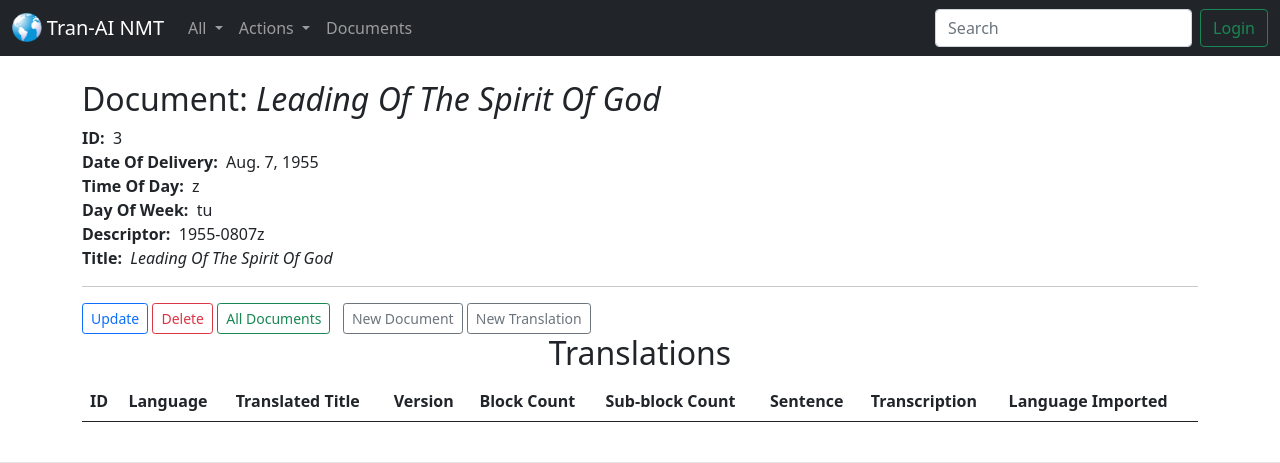
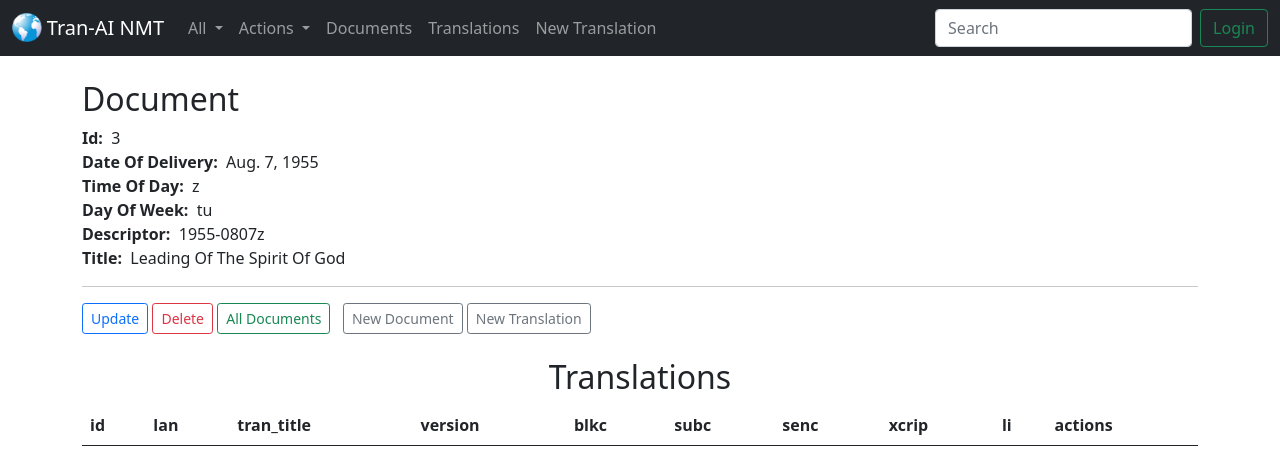
Before and after one commit to ultimitech/tranai_site3, a Django app: page /documents/3/ in a window 1280 px wide. Shown: the top 463 px of the page. Run offline with Django 3.2, Linux system fonts and the light colour scheme; data comes from the database, SQL or seed files in the repository; both versions use the stored data as it was after the commit; lists and menus that the app fills with data are empty.

Commit message:
21-0712y

```diff
--- a/tranai/templates/tranai/navbar.html
+++ b/tranai/templates/tranai/navbar.html
@@ -28,6 +28,7 @@
           <ul class="dropdown-menu" aria-labelledby="navbarDropdown">
             <li><a class="dropdown-item" href="{% url 'create-document' %}">New Document</a></li>
             <li><a class="dropdown-item" href="{% url 'create-document' %}">New User</a></li>
+            <li><a class="dropdown-item" href="{% url 'create-translation' %}">New Translation</a></li>
             <li><hr class="dropdown-divider"></li>
             <li><a class="dropdown-item" href="#">Help</a></li>
           </ul>
@@ -41,6 +42,12 @@
         <li class="nav-item">
           <a class="nav-link" href="{% url 'index-documents' %}">Documents</a>
         </li>
+        <li class="nav-item">
+          <a class="nav-link" href="{% url 'index-translations' %}">Translations</a>
+        </li>
+        <li class="nav-item">
+          <a class="nav-link" href="{% url 'create-translation' %}">New Translation</a>
+        </li>
       </ul>
       <form class="d-flex">
         <input class="form-control me-2" type="search" placeholder="Search" aria-label="Search">
--- a/tranai/templates/tranai/show_document.html
+++ b/tranai/templates/tranai/show_document.html
@@ -2,14 +2,16 @@
 
 {% block content %}
 <!-- <center> -->
-  <h2>Document: <i>{{ document }}</i></h2>
+  <!-- <h2>Document: <i>{{ document }}</i></h2> -->
+  <h2>Document</h2>
   <!-- <br> -->
-  <strong>ID:</strong>&nbsp;&nbsp;{{ document.id }}<br>
+  <strong>Id:</strong>&nbsp;&nbsp;{{ document.id }}<br>
   <strong>Date Of Delivery:</strong>&nbsp;&nbsp;{{ document.dod }}<br>
   <strong>Time Of Day:</strong>&nbsp;&nbsp;{{ document.tod }}<br>
   <strong>Day Of Week:</strong>&nbsp;&nbsp;{{ document.dow }}<br>
   <strong>Descriptor:</strong>&nbsp;&nbsp;{{ document.descriptor }}<br>
-  <strong>Title:</strong>&nbsp;&nbsp;<i>{{ document.title }}</i><br>
+  <!-- <strong>Title:</strong>&nbsp;&nbsp;<i>{{ document.title }}</i><br> -->
+  <strong>Title:</strong>&nbsp;&nbsp;{{ document.title }}<br>
   <!-- </center> -->
   <hr>
   <a class="btn btn-outline-primary btn-sm" href="{% url 'update-document' document.id %}">Update</a>
@@ -17,27 +19,28 @@
   <a class="btn btn-outline-success btn-sm" href="{% url 'index-documents' %}">All Documents</a>
   &nbsp;
   <a class="btn btn-outline-secondary btn-sm" href="{% url 'create-document' %}">New Document</a>
-  <a class="btn btn-outline-secondary btn-sm" href="{% url 'create-document' %}">New Translation</a><br>
+  <a class="btn btn-outline-secondary btn-sm" href="{% url 'create-document-translation' document.id %}">New Translation</a><br><br>
   <center><h2>Translations</h2></center>
   <table class="table table-hover">
     <thead>
       <tr>
-        <th scope="col">ID</th>
-        <th scope="col">Language</th>
-        <th scope="col">Translated Title</th>
-        <th scope="col">Version</th>
-        <th scope="col">Block Count</th>
-        <th scope="col">Sub-block Count</th>
-        <th scope="col">Sentence</th>
-        <th scope="col">Transcription</th>
-        <th scope="col">Language Imported</th>
+        <th scope="col">id</th>
+        <th scope="col">lan</th>
+        <th scope="col">tran_title</th>
+        <th scope="col">version</th>
+        <th scope="col">blkc</th>
+        <th scope="col">subc</th>
+        <th scope="col">senc</th>
+        <th scope="col">xcrip</th>
+        <th scope="col">li</th>
+        <th scope="col">actions</th>
       </tr>
     </thead>
     <tbody>
   {% for translation in document.translations.all %}
       <tr>
-        <th scope="row"><a href="{% url 'show-document' translation.id %}">{{ translation.id }}</a></th>
-        <td>{{ translation.id }}</td>
+        <th scope="row"><a href="{% url 'show-document-translation' document.id translation.id %}">{{ translation.id }}</a></th>
+        <!-- <td>{{ translation.id }}</td> -->
         <td>{{ translation.lan }}</td>
         <td>{{ translation.tran_title }}</td>
         <td>{{ translation.version }}</td>
@@ -46,7 +49,7 @@
         <td>{{ translation.senc }}</td>
         <td>{{ translation.xcrip }}</td>
         <td>{{ translation.li }}</td>
-        <td>actions</td>
+        <td>Update Delete</td>
       </tr>
   {% endfor %}
     </tbody>
--- a/tranai/urls.py
+++ b/tranai/urls.py
@@ -15,22 +15,31 @@ documents_router.register(r'translations', TranslationViewSet, basename='transla
 urlpatterns = [
     path('', views.home, name='home'),
     path('<int:year>/<str:month>/', views.home, name='home'),
-    path('translations', views.all_translations, name='list-translations'),
+    # path('translations', views.all_translations, name='list-translations'),
     # path('new_document', views.create_document, name='create-document'),
     path('create_document', views.create_document, name='create-document'),
+    path('documents/<document_id>/translations/new', views.create_document_translation, name='create-document-translation'),
+    path('create_translation', views.create_translation, name='create-translation'),
     # path('documents/create', views.create_document, name='create-document'),
     # path('index_documents', views.index_documents, name='index-documents'),
     path('documents/', views.index_documents, name='index-documents'),
+    path('translations/', views.index_translations, name='index-translations'),
     # path('show_document/<document_id>', views.show_document, name='show-document'),
     path('documents/<document_id>/', views.show_document, name='show-document'),
+    # path('documents/<document_id>/', views.show_translation, name='show-translation'),
+    # path('translations/<translation_id>/', views.show_translation, name='show-translation'),
     # path('documents/<document_id>/update', views.update_document, name='update-document'),
     path('documents/<document_id>', views.update_document, name='update-document'),
     path('documents/<document_id>', views.destroy_document, name='destroy-document'),
     path('delete_document/<document_id>', views.delete_document, name='delete-document'),
     path('update_document/<document_id>', views.update_document, name='update-document'),
+
+
+    path('documents/<document_id>/translations/', views.show_document_translations, name='show-document-translations'),
+    path('documents/<document_id>/translations/<translation_id>/', views.show_document_translation, name='show-document-translation'),
     # path('documents/<document_id>/translations/<translation_id>', views.show_translation, name='show-translation'),
-    re_path(r'^', include(router.urls)),
-    re_path(r'^', include(documents_router.urls)),
+    # re_path(r'^', include(router.urls)),
+    # re_path(r'^', include(documents_router.urls)),
 ] + static(settings.STATIC_URL, document_root=settings.STATIC_ROOT)
 # urlpatterns = patterns('',
 #     url(r'^', include(router.urls)),
--- a/tranai/views.py
+++ b/tranai/views.py
@@ -5,7 +5,7 @@ from datetime import datetime
 from django.http import HttpResponseRedirect, HttpResponse
 from django.contrib import messages
 from .models import Translation, Document, TranslationSerializer
-from .forms import DocumentForm
+from .forms import DocumentForm, TranslationForm
 from rest_framework import viewsets
 # import sys
 
@@ -25,10 +25,33 @@ class TranslationViewSet(viewsets.ModelViewSet):
     # return Translation.objects.filter(translation=self.kwargs['translation_pk'])
     return Translation.objects.filter(translation=self.kwargs['pk'])
 
-def show_translation(request, document_id, translation_id):
+# def show_translation(request, document_id, translation_id):
+#   document = Document.objects.get(pk=document_id)
+#   translation = Translation.objects.get(pk=translation_id)
+#   return render(request, 'tranai/show_translation.html', {'document': document, 'translation': translation})
+
+# def show_translation(request, translation_id):
+#   translation = Translation.objects.get(pk=translation_id)
+
+def show_document_translation(request, document_id, translation_id):
+  # return redirect('/')
+  # return HttpResponse("<a class='dropdown-item' href='#'>Translations</a>")
+  # return redirect('show')
   document = Document.objects.get(pk=document_id)
   translation = Translation.objects.get(pk=translation_id)
-  return render(request, 'tranai/show_translation.html', {'document': document, 'translation': translation})
+  return render(request, 'tranai/show_document_translation.html', {'document': document, 'translation': translation})
+
+def show_document_translations(request, document_id):
+  document = Document.objects.get(pk=document_id)
+  translations = document.translations.all
+  # return redirect('/')
+  return render(request, 'tranai/show_document.html', {'document': document, 'translations': translations})
+
+def show_document(request, document_id):
+  document = Document.objects.get(pk=document_id)
+  translations = document.translations
+  # print (sys.stderr, translations)
+  return render(request, 'tranai/show_document.html', {'document': document, 'translations': translations})
 
 # def update_document(request, document_id):
 #   document = Document.objects.get(pk=document_id)
@@ -84,6 +107,59 @@ def index_documents(request):
   document_list = Document.objects.all().order_by('title')
   return render(request, 'tranai/document.html', {'document_list': document_list})
 
+# def index_translations(request):
+#   translation_list = Translation.objects.all()
+#   return render(request, 'tranai/translation_list.html', {'translation_list': translation_list})
+
+def index_translations(request):
+  # return HttpResponse("<a class='dropdown-item' href='#'>Translations</a>")
+  return render(request, 'tranai/document.html', {'document_list': document_list})
+
+def create_translation(request):
+  if request.method == 'POST':
+    form = TranslationForm(request.POST)
+    if form.is_valid():
+      try:
+        form.save()
+        model = form.instance
+        return redirect('index-translations')
+      except:
+        pass
+    # print('post')
+    # return HttpResponse("<a class='dropdown-item' href='#'>Translations</a>")
+  elif request.method == 'GET':
+    form = TranslationForm()
+    # print('get')
+    return render(request, 'tranai/add_translation.html', {'form': form})
+
+def create_document_translation(request, document_id):
+  if request.method == 'POST':
+    form = TranslationForm(request.POST)
+    if form.is_valid():
+      try:
+        # form.save()
+        translation = form.save()
+
+
+
+        # document = Document.objects.get(pk=document_id)
+        # translation = Translation.objects.get(pk=translation_id)
+        translation = Translation.objects.get(pk=translation.id)
+        translation.document_id = document_id
+        translation.save()
+        # model = form.instance
+        # return redirect('index-translations')
+        # document
+        return render(request, 'tranai/show_document.html', {'document': document})
+      except:
+        pass
+    # print('post')
+    # return HttpResponse("<a class='dropdown-item' href='#'>Translations</a>")
+  elif request.method == 'GET':
+    form = TranslationForm()
+    # print('get')
+    return render(request, 'tranai/create_document_translation.html', {'form': form})
+
 def create_document(request):
   if request.method == 'POST':
     form = DocumentForm(request.POST)
```
Also changed, not shown: tranai/forms.py (+43 -1 lines), tranai/templates/tranai/add_translation.html (added, +24 -0 lines), tranai/templates/tranai/create_document_translation.html (added, +24 -0 lines), tranai/templates/tranai/show_document_translation.html (added, +62 -0 lines), db.sqlite3.
